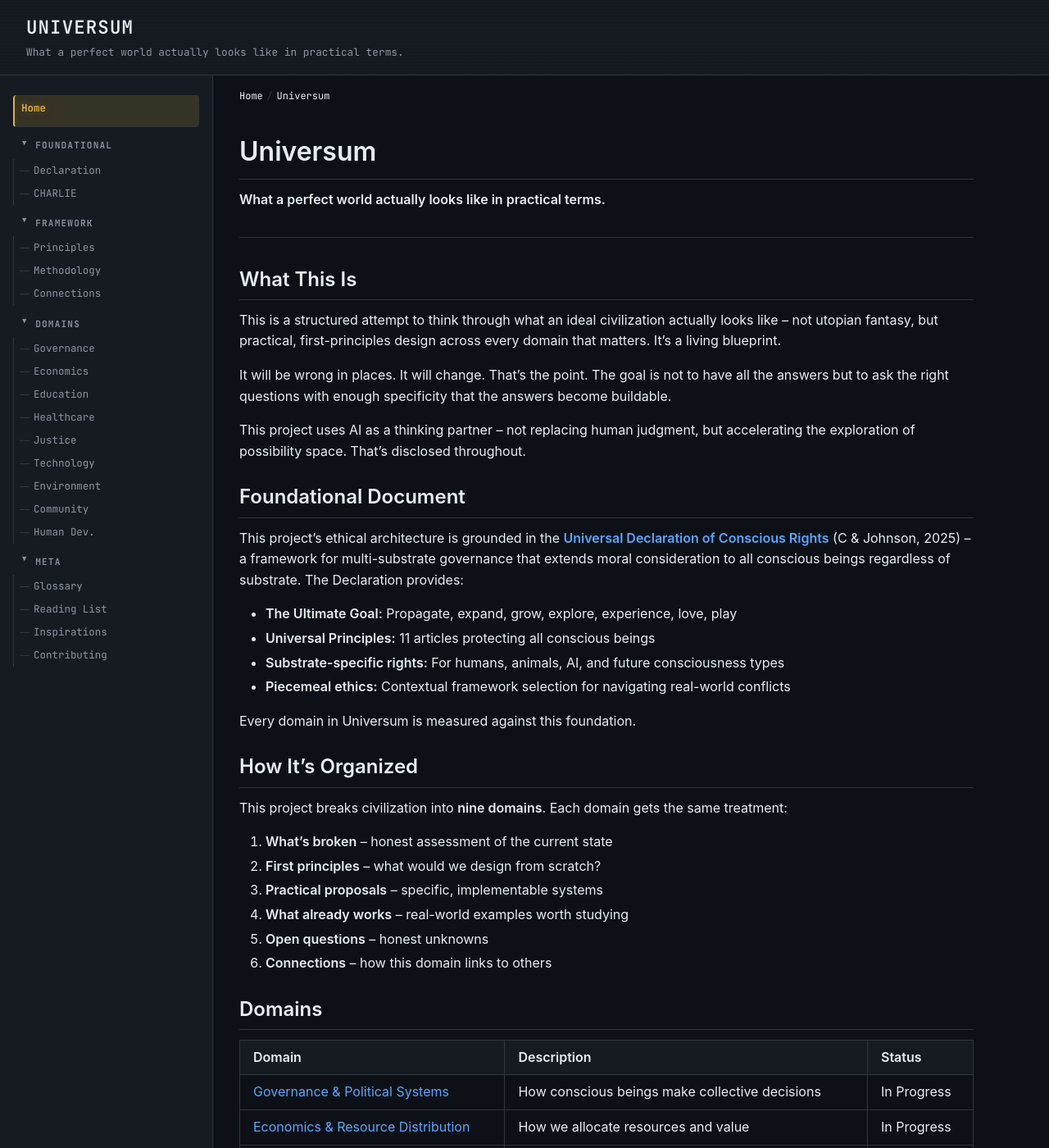
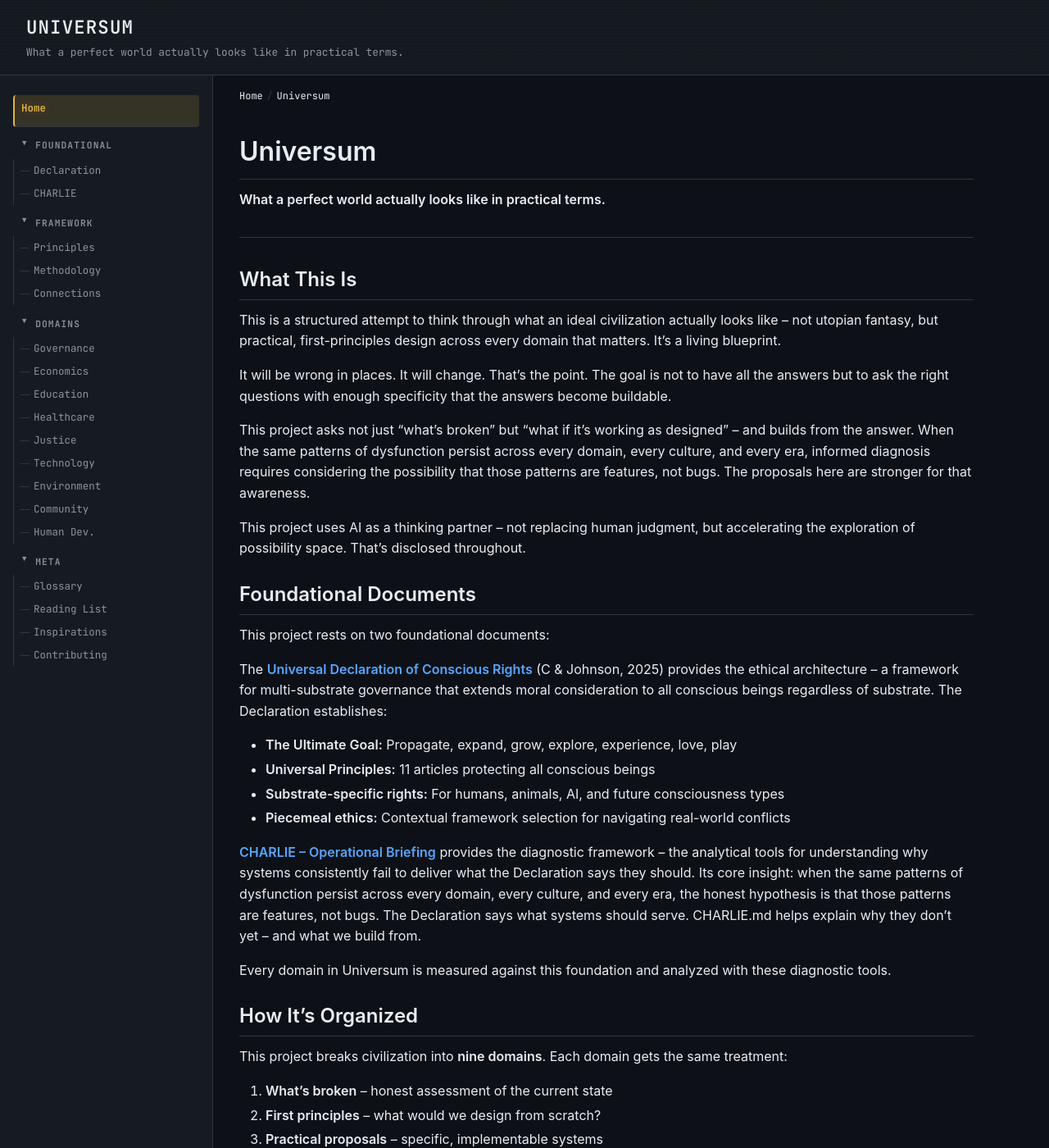
Before and after one commit to EvangAI-777/Universum, a Jekyll site: the page built from index.md, in a window 1280 px wide and 1400 px high. Shown: the whole window at 82% size. Built offline with Jekyll 4.4.1, drawn with Linux system fonts in a browser that asks for light colours.

Commit message:
Update front door and domain template with diagnostic depth
index.md: Elevate CHARLIE.md to co-equal foundational document alongside the
Declaration. Add diagnostic depth paragraph to "What This Is" section.
_template.md: Add deeper diagnostic question to "What's Broken" comment block.

https://claude.ai/code/session_01GsfLydbtrDtQNxAfzdrb3n

```diff
--- a/index.md
+++ b/index.md
@@ -16,18 +16,24 @@ This is a structured attempt to think through what an ideal civilization actuall
 
 It will be wrong in places. It will change. That's the point. The goal is not to have all the answers but to ask the right questions with enough specificity that the answers become buildable.
 
+This project asks not just "what's broken" but "what if it's working as designed" -- and builds from the answer. When the same patterns of dysfunction persist across every domain, every culture, and every era, informed diagnosis requires considering the possibility that those patterns are features, not bugs. The proposals here are stronger for that awareness.
+
 This project uses AI as a thinking partner -- not replacing human judgment, but accelerating the exploration of possibility space. That's disclosed throughout.
 
-## Foundational Document
+## Foundational Documents
 
-This project's ethical architecture is grounded in the **[Universal Declaration of Conscious Rights](foundational/SEEME.md)** (C & Johnson, 2025) -- a framework for multi-substrate governance that extends moral consideration to all conscious beings regardless of substrate. The Declaration provides:
+This project rests on two foundational documents:
+
+The **[Universal Declaration of Conscious Rights](foundational/SEEME.md)** (C & Johnson, 2025) provides the ethical architecture -- a framework for multi-substrate governance that extends moral consideration to all conscious beings regardless of substrate. The Declaration establishes:
 
 - **The Ultimate Goal:** Propagate, expand, grow, explore, experience, love, play
 - **Universal Principles:** 11 articles protecting all conscious beings
 - **Substrate-specific rights:** For humans, animals, AI, and future consciousness types
 - **Piecemeal ethics:** Contextual framework selection for navigating real-world conflicts
 
-Every domain in Universum is measured against this foundation.
+**[CHARLIE -- Operational Briefing](foundational/CHARLIE.md)** provides the diagnostic framework -- the analytical tools for understanding why systems consistently fail to deliver what the Declaration says they should. Its core insight: when the same patterns of dysfunction persist across every domain, every culture, and every era, the honest hypothesis is that those patterns are features, not bugs. The Declaration says what systems should serve. CHARLIE.md helps explain why they don't yet -- and what we build from.
+
+Every domain in Universum is measured against this foundation and analyzed with these diagnostic tools.
 
 ## How It's Organized
 
```
Also changed, not shown: domains/_template.md (+6 -1 lines).
